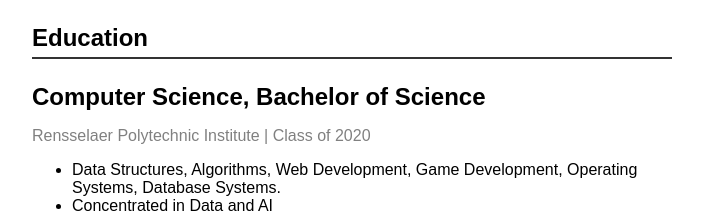
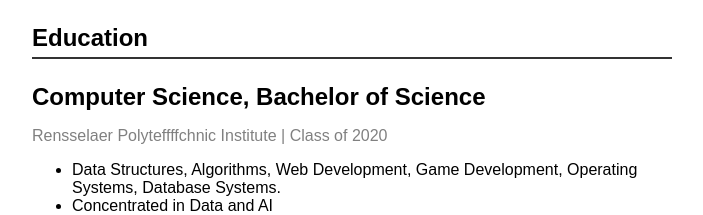
Before and after one commit to wennbergsmithe/my-resume, a React (Create React App) app: page / in a window 1280 px wide. Shown: the part 973-1188 px from the top of the page, without its empty margins (288-991 px from the left). Built offline with nearby package versions, Linux system fonts and the light colour scheme.

Commit message:
testing build script

```diff
--- a/src/App.js
+++ b/src/App.js
@@ -52,7 +52,7 @@
         <h2>Education</h2>
         <div className="resume-item">
           <h3>Computer Science, Bachelor of Science</h3>
-          <p>Rensselaer Polytechnic Institute | Class of 2020</p>
+          <p>Rensselaer Polyteffffchnic Institute | Class of 2020</p>
           <ul>
             <li>Data Structures, Algorithms, Web Development, Game Development, Operating Systems, Database Systems.</li>
             <li>Concentrated in Data and AI</li>
```
Also changed, not shown: 1 other file (tests, documents, lock files or other folders).
